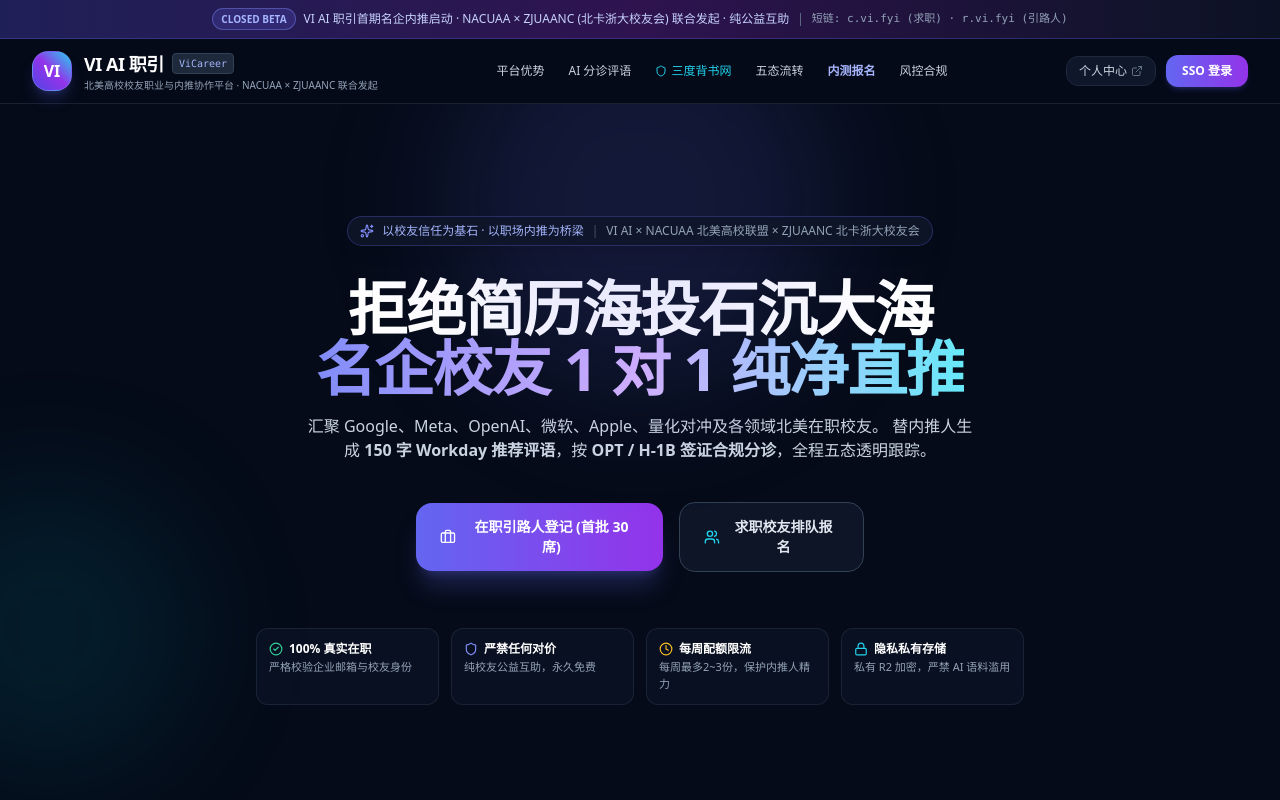
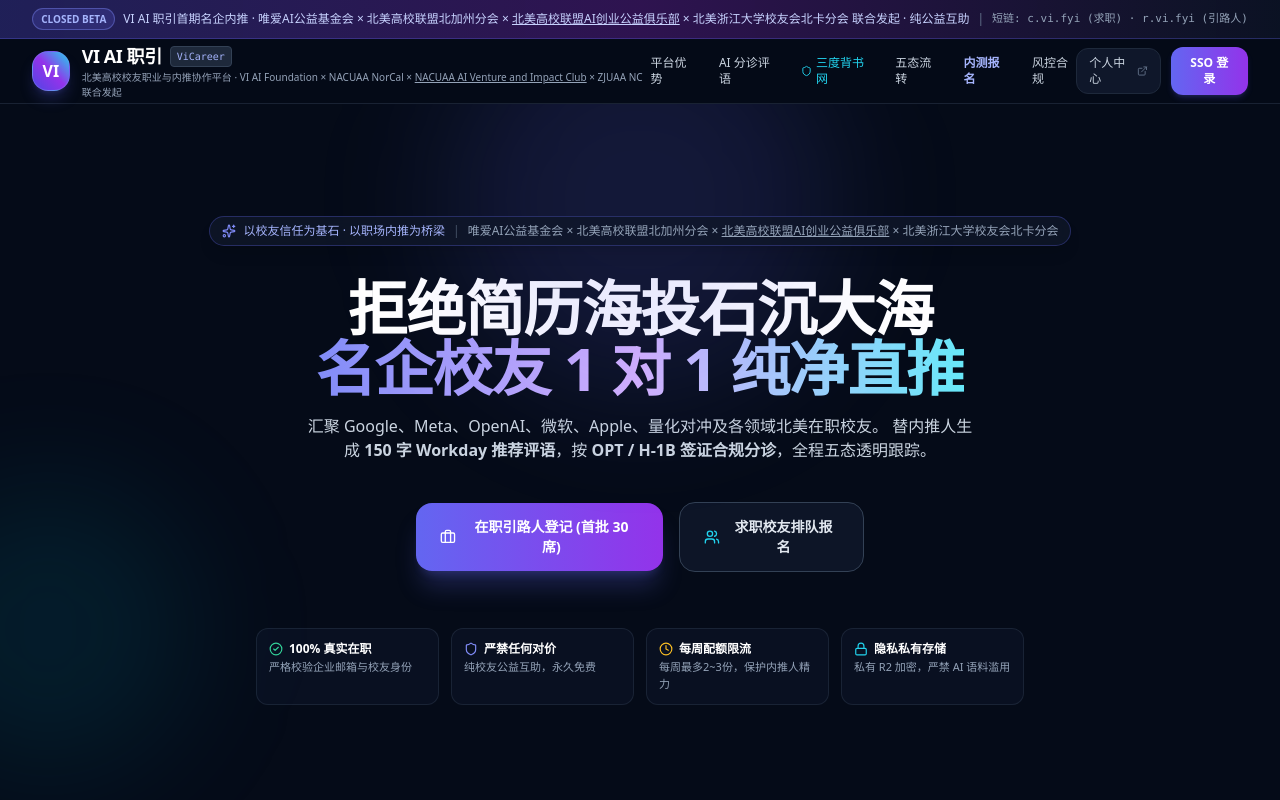
Before and after one commit to viaiforgood/weiai-career, a React (Vite) app: page / in a window 1280 px wide. Shown: the top 800 px of the page. Built offline with nearby package versions, Linux system fonts and the light colour scheme; no server answers.

Commit message:
feat: harmonize co-founding partners to NACUAA NorCal, NACUAA AI Venture and Impact Club, and ZJUAA NC (北美浙江大学校友会北卡分会)

```diff
--- a/src/App.tsx
+++ b/src/App.tsx
@@ -76,7 +76,7 @@ export default function App() {
   }, []);
 
   const handleCopyReferralNote = () => {
-    const text = `Recommending fellow alum [Zhang] for the L4 Backend role. Strong distributed systems background from CMU with hands-on C++ storage engine contributions. Meets all core team requirements via NACUAA / ZJUAANC Alum verification.`;
+    const text = `Recommending fellow alum [Zhang] for the L4 Backend role. Strong distributed systems background from CMU with hands-on C++ storage engine contributions. Meets all core team requirements via NACUAA NorCal / ZJUAA NC Alum verification.`;
     navigator.clipboard.writeText(text);
     setCopiedText(true);
     setTimeout(() => setCopiedText(false), 2000);
@@ -110,7 +110,18 @@ export default function App() {
         <span className="bg-indigo-500/20 text-indigo-300 border border-indigo-400/40 px-2 py-0.5 rounded-full text-[10px] font-bold uppercase">
           Closed Beta
         </span>
-        <span>VI AI 职引首期名企内推启动 · NACUAA × ZJUAANC (北卡浙大校友会) 联合发起 · 纯公益互助</span>
+        <span>
+          VI AI 职引首期名企内推 · 唯爱AI公益基金会 × 北美高校联盟北加州分会 ×{' '}
+          <a
+            href="https://nacuaa.ai/en"
+            target="_blank"
+            rel="noopener noreferrer"
+            className="underline hover:text-white"
+          >
+            北美高校联盟AI创业公益俱乐部
+          </a>{' '}
+          × 北美浙江大学校友会北卡分会 联合发起 · 纯公益互助
+        </span>
         <span className="hidden sm:inline text-slate-500">|</span>
         <span className="hidden sm:inline text-slate-400 font-mono text-[11px]">短链: c.vi.fyi (求职) · r.vi.fyi (引路人)</span>
       </div>
@@ -130,7 +141,18 @@ export default function App() {
                   ViCareer
                 </span>
               </div>
-              <p className="text-[10px] text-slate-400">北美高校校友职业与内推协作平台 · NACUAA × ZJUAANC 联合发起</p>
+              <p className="text-[10px] text-slate-400">
+                北美高校校友职业与内推协作平台 · VI AI Foundation × NACUAA NorCal ×{' '}
+                <a
+                  href="https://nacuaa.ai/en"
+                  target="_blank"
+                  rel="noopener noreferrer"
+                  className="hover:text-slate-300 underline"
+                >
+                  NACUAA AI Venture and Impact Club
+                </a>{' '}
+                × ZJUAA NC 联合发起
+              </p>
             </div>
           </div>
 
@@ -195,7 +217,18 @@ export default function App() {
             <Sparkles className="w-3.5 h-3.5 text-indigo-400" />
             <span>以校友信任为基石 · 以职场内推为桥梁</span>
             <span className="text-slate-600">|</span>
-            <span className="text-slate-400 font-medium">VI AI × NACUAA 北美高校联盟 × ZJUAANC 北卡浙大校友会</span>
+            <span className="text-slate-400 font-medium">
+              唯爱AI公益基金会 × 北美高校联盟北加州分会 ×{' '}
+              <a
+                href="https://nacuaa.ai/en"
+                target="_blank"
+                rel="noopener noreferrer"
+                className="hover:text-indigo-300 underline"
+              >
+                北美高校联盟AI创业公益俱乐部
+              </a>{' '}
+              × 北美浙江大学校友会北卡分会
+            </span>
           </div>
 
           {/* Headline */}
@@ -368,7 +401,7 @@ export default function App() {
                 </div>
 
                 <div className="p-3 rounded-xl bg-[#070e1e] border border-slate-800 text-xs font-mono text-indigo-200 leading-relaxed">
-                  "Recommending fellow alum [Zhang] for the L4 Backend role. Strong distributed systems background from CMU with hands-on C++ storage engine contributions. Meets all core team requirements via NACUAA / ZJUAANC Alum verification."
+                  "Recommending fellow alum [Zhang] for the L4 Backend role. Strong distributed systems background from CMU with hands-on C++ storage engine contributions. Meets all core team requirements via NACUAA NorCal / ZJUAA NC Alum verification."
                 </div>
 
                 <div className="flex flex-wrap items-center gap-2 pt-1">
@@ -402,7 +435,7 @@ export default function App() {
                 校友经历客观佐证 · 智能队列优先加权
               </h2>
               <p className="text-xs sm:text-sm text-slate-300 max-w-2xl mx-auto leading-relaxed">
-                彻底拒绝死板关卡。<strong>母校认证即享全域申请资格</strong>（限额2份活动申请保护供给侧）；在职校友出具<strong>【客观项目经历佐证】</strong>即可激活【高信度置顶队列】；NACUAA / ZJUAANC 校友会工单直通，免除连坐，杜绝冷启动死锁。
+                彻底拒绝死板关卡。<strong>母校认证即享全域申请资格</strong>（限额2份活动申请保护供给侧）；在职校友出具<strong>【客观项目经历佐证】</strong>即可激活【高信度置顶队列】；北美高校联盟北加州分会 / 北美浙江大学校友会北卡分会 职场工单直通，免除连坐，杜绝冷启动死锁。
               </p>
             </div>
 
@@ -434,7 +467,7 @@ export default function App() {
                   <span>校友会定额工单 · 官方核验同权直通</span>
                 </div>
                 <p className="text-slate-400 leading-relaxed">
-                  初来北美暂无大厂熟人？提交标准化作品集工单，由 <strong>NACUAA / ZJUAANC 校友会职场干事出具官方客观核验章（1=1同权）</strong>，免除会长私信拥堵。
+                  初来北美暂无大厂熟人？提交标准化作品集工单，由 <strong>北美高校联盟北加州分会 / 北美浙江大学校友会北卡分会 职场干事出具官方客观核验章（1=1同权）</strong>，免除会长私信拥堵。
                 </p>
               </div>
             </div>
@@ -516,12 +549,12 @@ export default function App() {
                         </div>
                         <div>
                           <div className="flex items-center gap-2">
-                            <strong className="text-white text-xs">NACUAA × ZJUAANC · 校友会职场工单官方核验章</strong>
+                            <strong className="text-white text-xs">NACUAA NorCal × ZJUAA NC · 校友会职场工单官方核验章</strong>
                             <span className="text-[10px] bg-emerald-500/20 text-emerald-300 px-1.5 py-0.5 rounded border border-emerald-500/30">
                               书面工单审核通过 (1=1 同权)
                             </span>
                           </div>
-                          <span className="text-[11px] text-slate-400">核验人：校友会职场干事 (NACUAA / 北卡浙大校友会联合备案)</span>
+                          <span className="text-[11px] text-slate-400">核验人：校友会职场干事 (北美高校联盟北加州分会 / 北美浙江大学校友会北卡分会 联合备案)</span>
                         </div>
                       </div>
                       <span className="text-[10px] text-emerald-400 font-mono">2026-09-17 备案</span>
@@ -1008,7 +1041,7 @@ export default function App() {
                           className="w-4 h-4 mt-0.5 rounded border-slate-700 text-cyan-500 focus:ring-0 bg-slate-900"
                         />
                         <span className="text-[11px] text-slate-300">
-                          初来北美暂无学长人脉，申请<strong>【NACUAA / ZJUAANC 校友会工单直通】</strong>经历核验（干事官方核验 1=1 同权）
+                          初来北美暂无学长人脉，申请<strong>【北美高校联盟北加州分会 / 北美浙江大学校友会北卡分会 工单直通】</strong>经历核验（干事官方核验 1=1 同权）
                         </span>
                       </label>
                     </div>
@@ -1096,7 +1129,18 @@ export default function App() {
               VI
             </div>
             <span className="text-slate-300 font-semibold">VI AI 职引 · ViCareer</span>
-            <span>© 2026 VI AI Foundation, NACUAA & ZJUAANC. All rights reserved.</span>
+            <span>
+              © 2026 VI AI Foundation, NACUAA NorCal,{' '}
+              <a
+                href="https://nacuaa.ai/en"
+                target="_blank"
+                rel="noopener noreferrer"
+                className="hover:text-slate-300 underline"
+              >
+                NACUAA AI Venture and Impact Club
+              </a>{' '}
+              & ZJUAA NC. All rights reserved.
+            </span>
           </div>
 
           <div className="flex items-center gap-4 text-[11px] font-mono">
@@ -1137,7 +1181,9 @@ export default function App() {
                   </div>
                   <div>
                     <div className="text-xs font-bold text-white">VI AI 职引 · 校友项目经历佐证邀请</div>
-                    <div className="text-[10px] text-slate-400">NACUAA × ZJUAANC (北卡浙大校友会) 联合认证生态</div>
+                    <div className="text-[10px] text-slate-400">
+                      北美高校联盟北加州分会 × 北美高校联盟AI创业公益俱乐部 × 北美浙江大学校友会北卡分会 联合认证生态
+                    </div>
                   </div>
                 </div>
                 <span className="text-[10px] bg-cyan-500/20 text-cyan-300 px-1.5 py-0.5 rounded font-mono">
```
